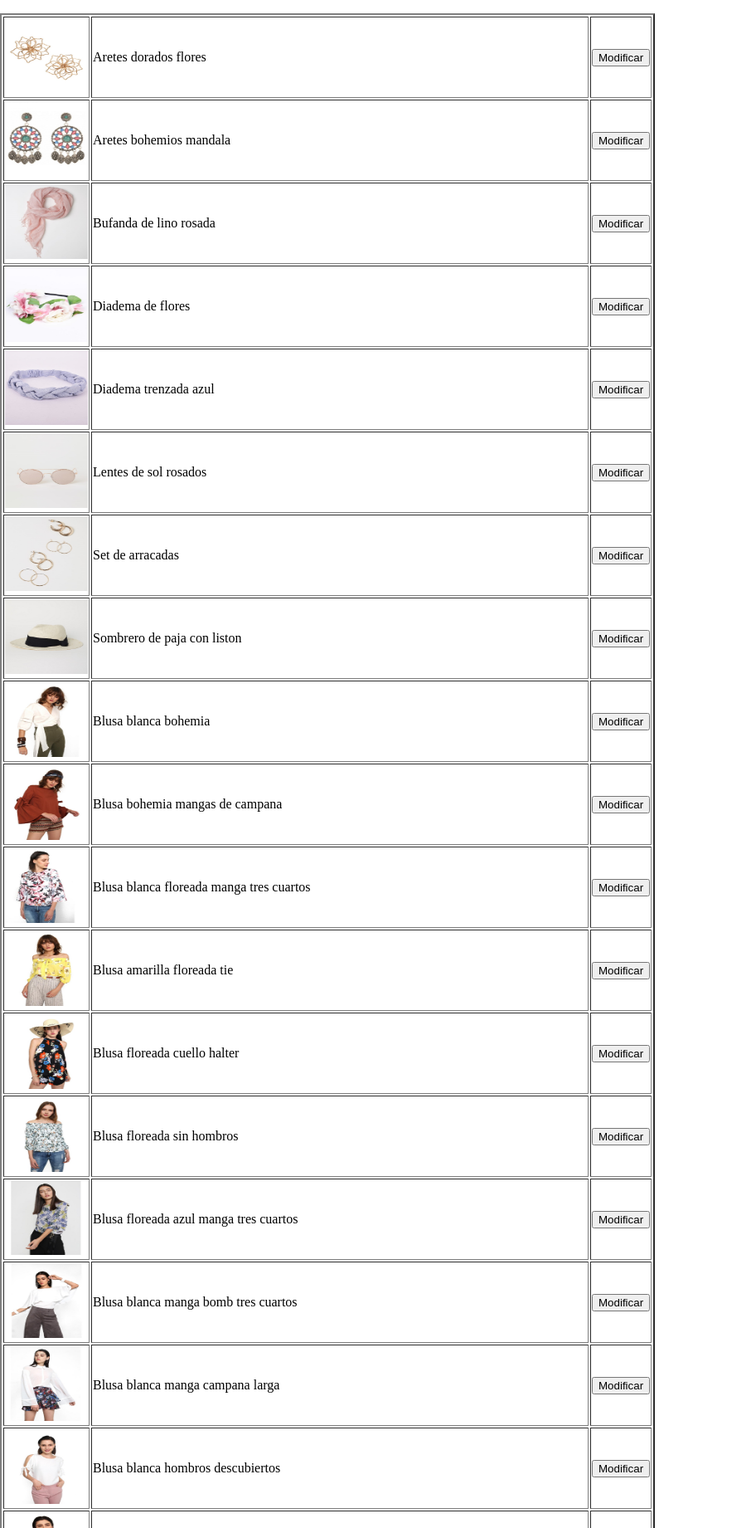
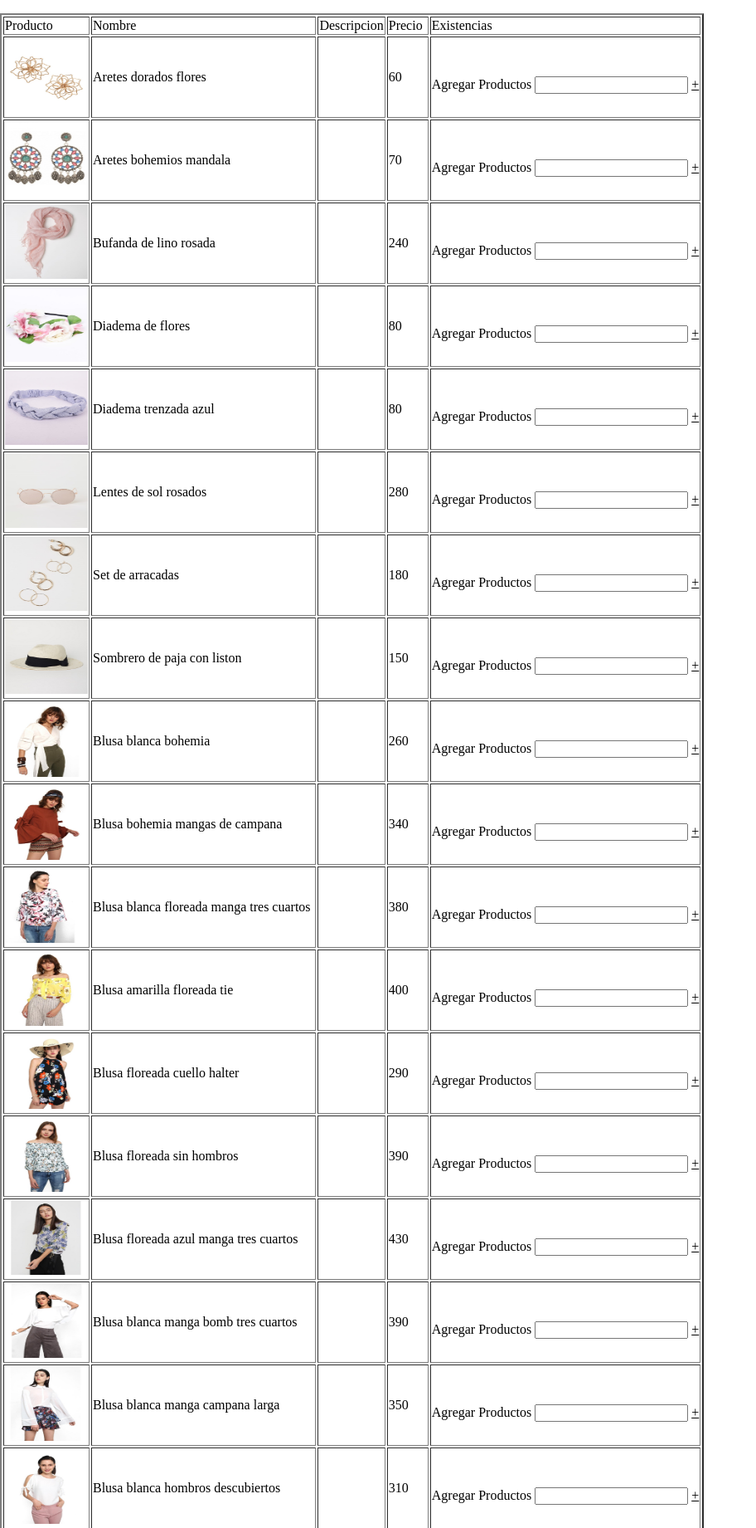
Before and after one commit to Greji/Proyecto_web, a PHP site: page /productoAdministrador.php in a window 1280 px wide. Shown: the part 124-1965 px from the top of the page at 83% size, without its empty margins (0-912 px from the left). Run offline with PHP 8.4, Linux system fonts and the light colour scheme; a user stored in the database is signed in; data comes from the database, SQL or seed files in the repository; data that the repository does not hold is empty.

Commit message:
Pequeños cambios

```diff
--- a/productoAdministrador.php
+++ b/productoAdministrador.php
@@ -45,25 +45,63 @@
 	echo "<form action='modificarProducto.php' method='POST'>
 			<table border=2px>";
 
+
+  echo "<tr>
+          <td>Producto</td>
+          <td>Nombre</td>
+          <td>Descripcion</td>
+          <td>Precio</td>
+          <td>Existencias</td>
+        </tr>";
+
 	for($n=0; $n<$nfilas; $n++){
 		$filas= mysqli_fetch_array($consulta);
 
 
 		echo "<tr>
 			  	<td><img src='".$filas['direccion']."' width='100' height='90'></td>
-			  	<td width='600'>".$filas['nombre']."</td>
-			  	<input type='hidden' name='producto' value='".$filas['id_producto']."'>
-			  	<td><input type='submit' name='modificar' value='Modificar'/></td>
+			  	<td>".$filas['nombre']."</td>
+          <td>".$filas['descripcion']."</td>
+          <td width='50'>".$filas['precio']."</td>
+          <td>".$filas['existencias']." <br> Agregar Productos <input type='text' name='agregarE' width='20'/>
+          <a href='productoAdministrador.php?producto=".$filas['id_producto']."'>+</a></td>
+
 			  </tr>";
 
 			}
 
 	echo "</table></form>";
 
+  if (isset($_GET['producto'])) {
+      $id_producto = $_GET['producto'];
+      $consulta=mysqli_query($connect,"SELECT existencias FROM producto WHERE id_producto=$id_producto");
+
+      if (mysqli_num_rows ($consulta)>0) {
+
+        $filas= mysqli_fetch_array($consulta);
+        $cantidadActual = $filas['existencias'];
+        $existencias = 0;
+        $existencias += $cantidadActual;
+        echo $existencias;
+        mysqli_query($connect, "UPDATE producto SET existencias='$existencias' WHERE id_producto=$id_producto");
+      }
+
+
+
+
+    }
+
 	?>
+
+
 
 	<?php include "pie.php"?>
 
 
 	</body>
 </html>
+
+
+
+
+<!--  -->
--- a/registro1.php
+++ b/registro1.php
@@ -31,6 +31,7 @@
 			else{
 				if($password==$confirm_pass&&$correo==$confirm_correo&&is_numeric($tarjeta)&&$cant_tarjeta==16&&is_numeric($cvv)&&$cant_cvv==3){
 					$_SESSION['registro']=$username;
+
 					mysqli_query($connect, "INSERT INTO usuario (id_genero, nombre, contrasena, email, telefono, tarjeta, cvv, mes_exp, ano_exp) VALUES ('$sexo', '$nombre', '$password', '$correo', '$telefono', '$tarjeta', '$cvv', '$mes', '$ano')") or die('<script>alert("Se murio")</script>');
 
 					header("Location: registrate2.php");
```
Also changed, not shown: modificarProducto.php (deleted, +0 -67 lines).
